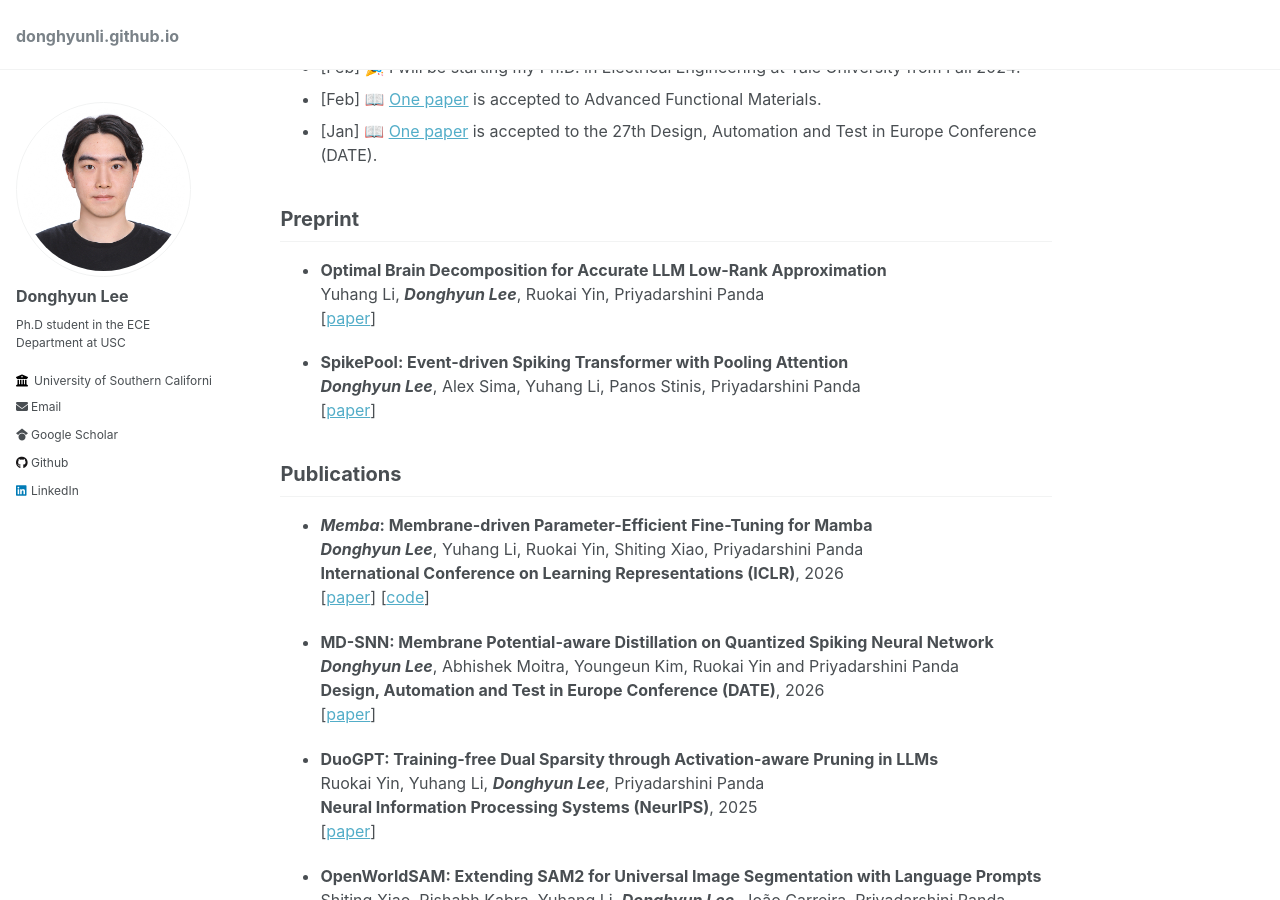
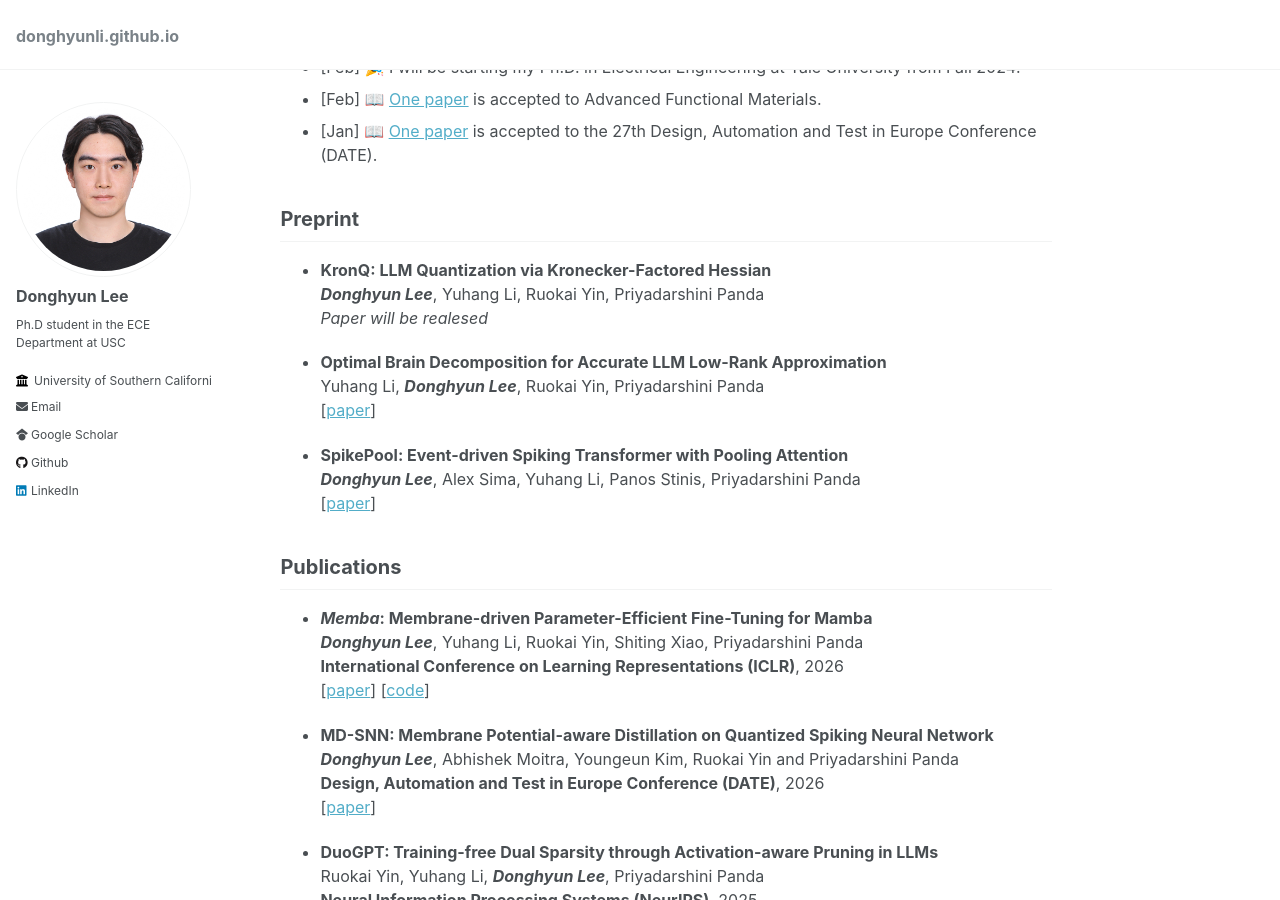
Before and after one commit to donghyunli/donghyunli.github.io, a Jekyll site: the page built from _pages/about.md, in a window 1280 px wide and 900 px high, scrolled down 923 px. Built offline with Jekyll 4.4.1, drawn with Linux system fonts in a browser that asks for light colours.

Commit message:
update paper

```diff
--- a/_pages/about.md
+++ b/_pages/about.md
@@ -40,6 +40,10 @@ I received B.E. degree in Mechanical Engineering Department at Yonsei University
 - [Jan] 📖 [One paper](https://arxiv.org/pdf/2401.08001) is accepted to the 27th Design, Automation and Test in Europe Conference (DATE).
 
 ## Preprint
+- **KronQ: LLM Quantization via Kronecker-Factored Hessian**\\
+***Donghyun Lee***, Yuhang Li, Ruokai Yin, Priyadarshini Panda\\
+*Paper will be realesed*
+
 - **Optimal Brain Decomposition for Accurate LLM Low-Rank Approximation**\\
 Yuhang Li, ***Donghyun Lee***, Ruokai Yin, Priyadarshini Panda\\
 [[paper](https://arxiv.org/pdf/2604.00821)]
```
